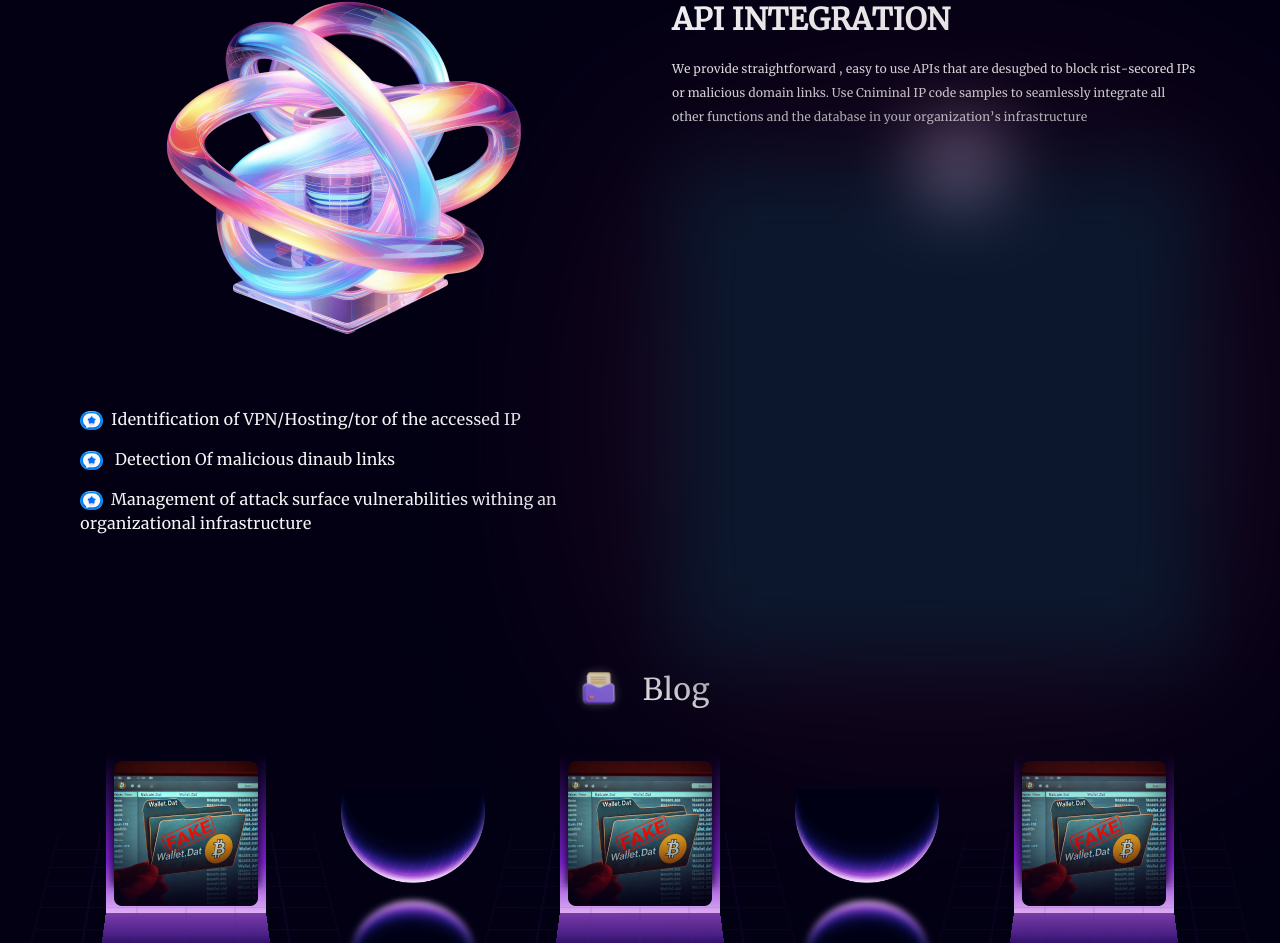
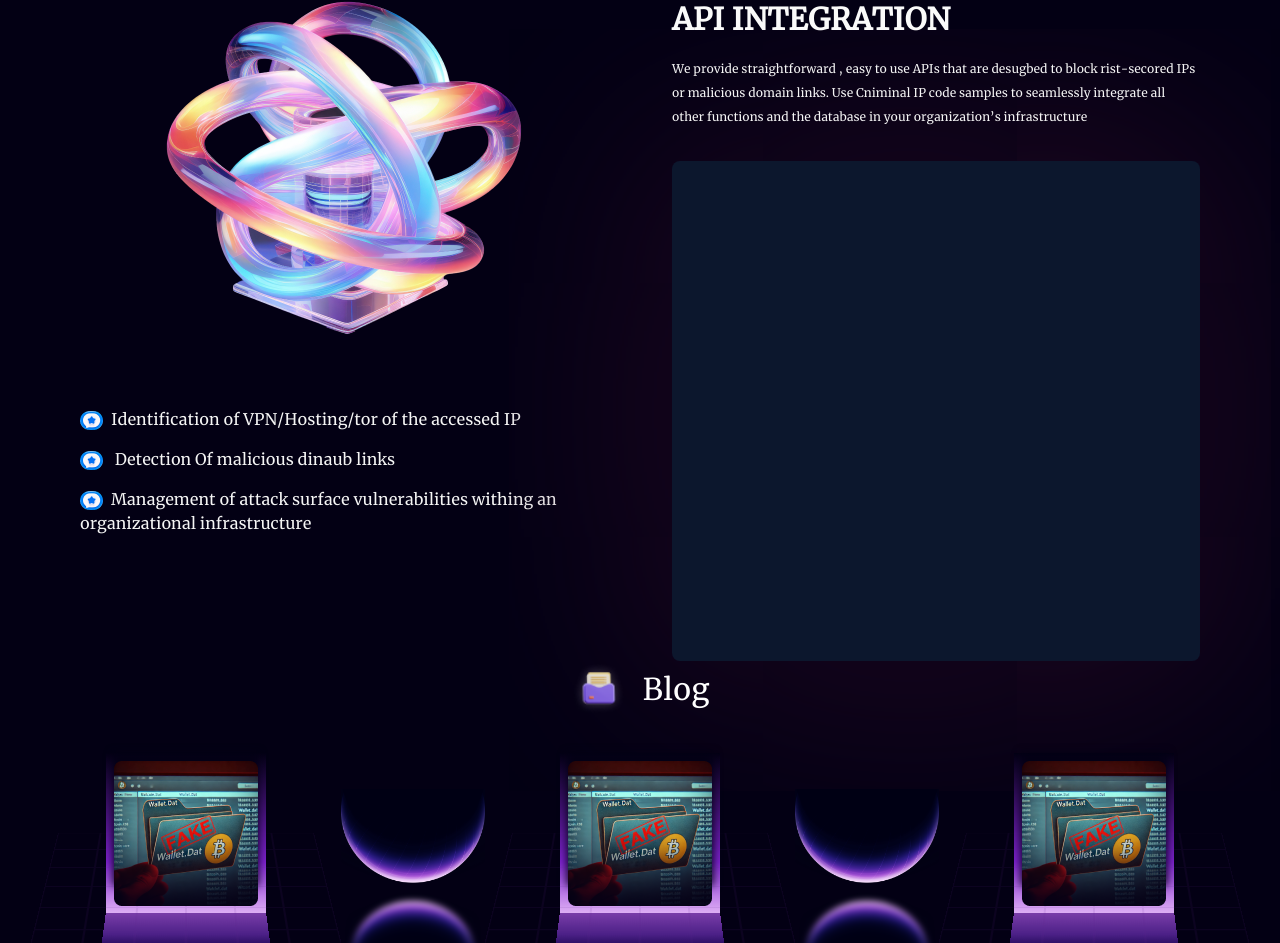
Before and after one commit to sadra-nv/Find-Email---email-bounty-website, a Next.js app: page / in a window 1280 px wide. Shown: the part 3274-4217 px from the top of the page. Built offline with nearby package versions, Linux system fonts and the light colour scheme.

Commit message:
fix(home-page): - 500  error fix

```diff
--- a/app/components/templates/home/APIInteg/APICode.tsx
+++ b/app/components/templates/home/APIInteg/APICode.tsx
@@ -10,11 +10,7 @@ export default function APICode() {
         to seamlessly integrate all other functions and the database in your
         organization’s infrastructure
       </p>
-      <div
-        className="bg-[#0C172D] h-[31.25rem] rounded-lg shadow-api-code relative before:-top-6
-       before:left-1/2 before:-translate-x-0 before:bg-highlight-light before:w-12 before:h-12 before:absolute
-    blur-2xl z-10 before:z-0"
-      ></div>
+      <div className="bg-[#0C172D] h-[31.25rem] rounded-lg shadow-api-code "></div>
     </div>
   );
 }
```
